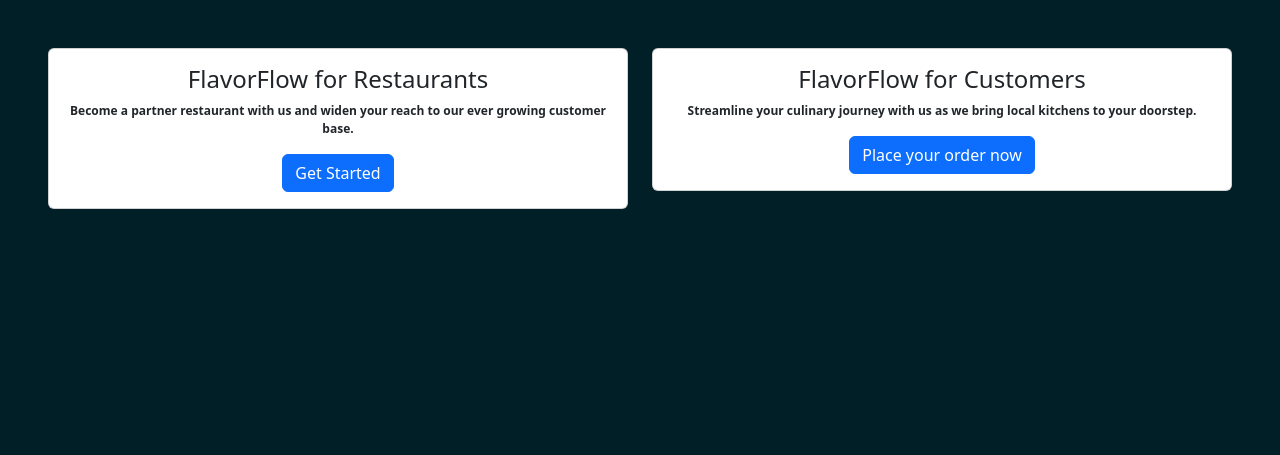
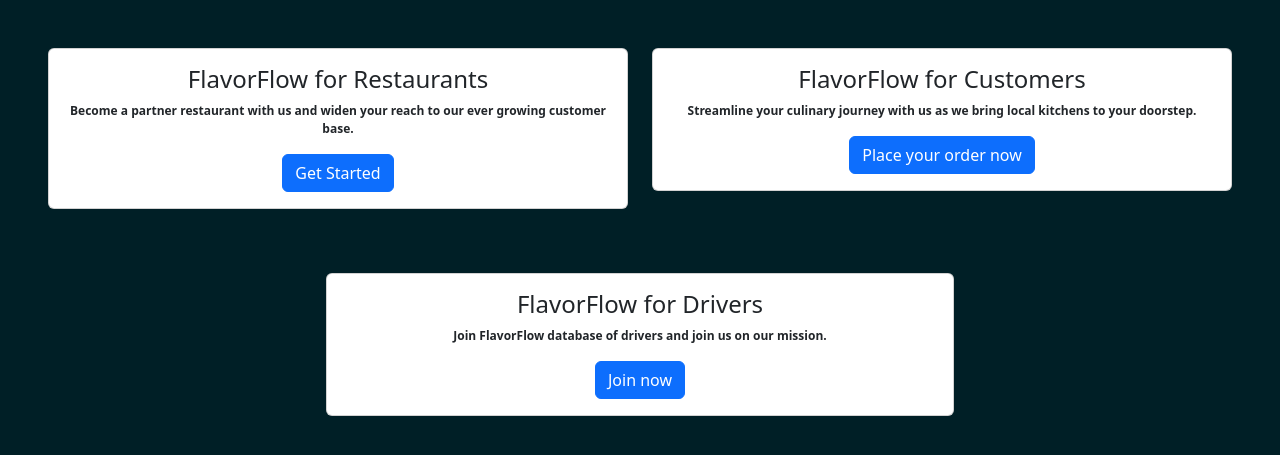
Before and after one commit to KuldeepBhatia001/FlavourFlow, a Django app: page / in a window 1280 px wide. Shown: the part 56-511 px from the top of the page. Run offline with Django 5.2, Linux system fonts and the light colour scheme; some libraries are stand-ins or nearby versions.

Commit message:
Update index.html

```diff
--- a/flavourflow_app/templates/index.html
+++ b/flavourflow_app/templates/index.html
@@ -32,4 +32,15 @@
             </div>
         </div>
     </div>
+     <div class="row mb-3 justify-content-center">
+        <div class="col-sm-6">
+            <div class="card">
+                <div class="card-body" style="text-align: center;">
+                    <h4 class="card-title">FlavorFlow for Drivers</h4>
+                    <p class="card-text">Join FlavorFlow database of drivers and join us on our mission.</p>
+                    <a href="#" class="btn btn-primary" data-mdb-ripple-init>Join now</a>
+                </div>
+            </div>
+        </div>
+    </div>
 {% endblock %}
```
